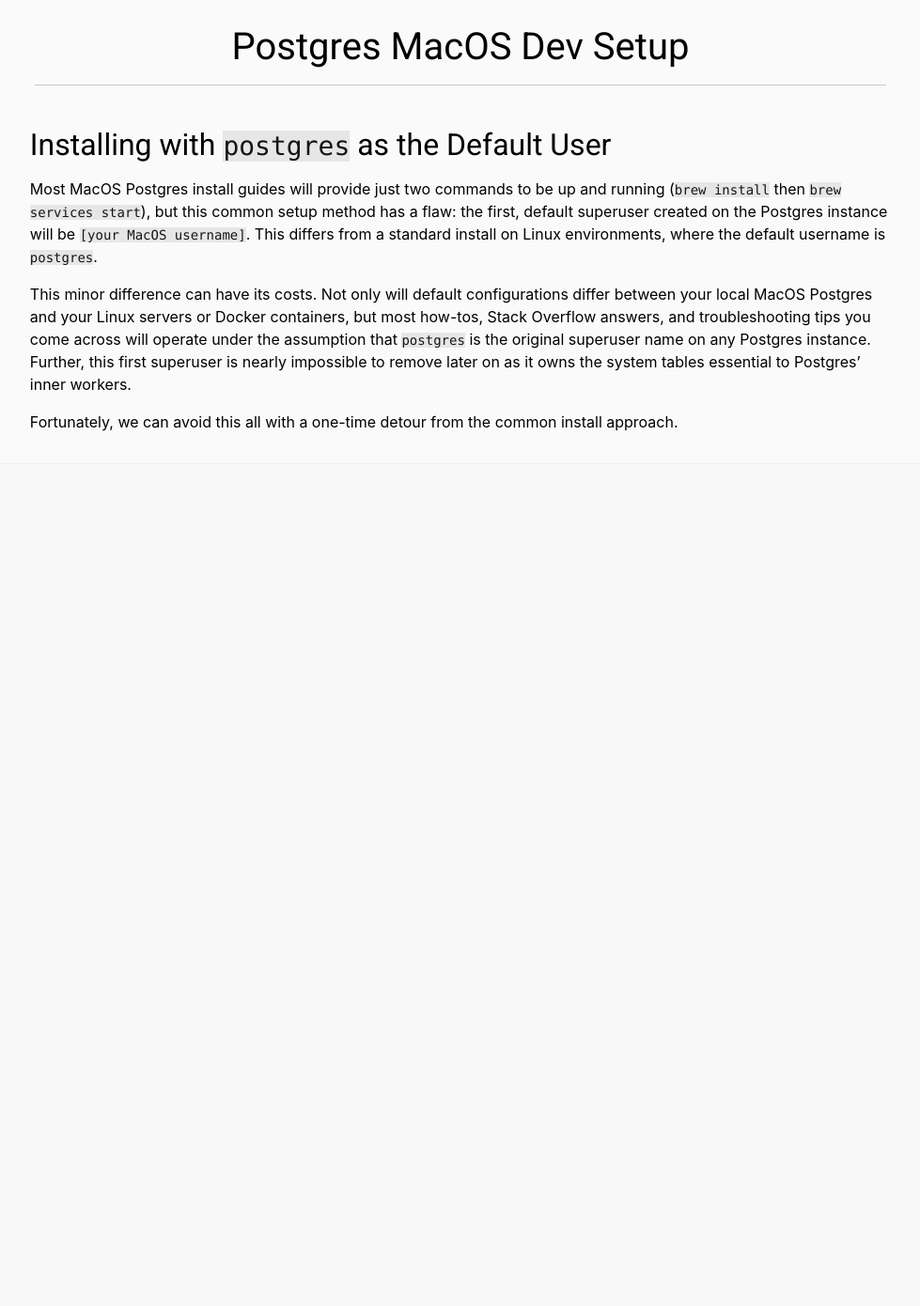
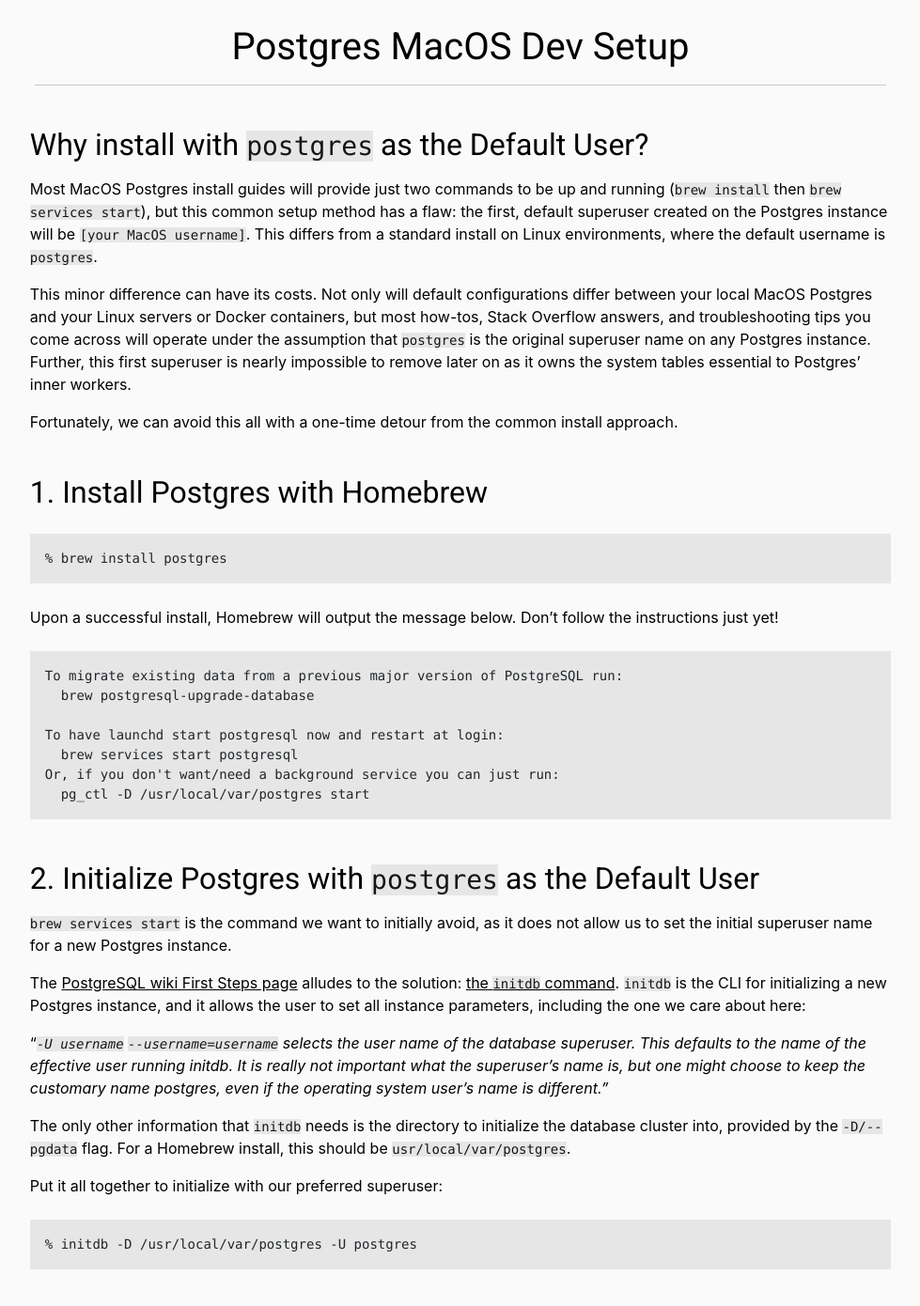
Before and after one commit to francojposa/personal-site, a Jekyll site: the page built from _dev_setup_guides/postgres-setup-macos.md, in a window 1280 px wide and 1400 px high, scrolled down 121 px. Shown: the top 1390 px of the window at 94% size, without its empty margins (150-1129 px from the left). Built offline with Jekyll 4.4.1, drawn with Linux system fonts in a browser that asks for light colours; before the commit the page ends 900 px from its top, so only the background shows below that.

Commit message:
Adding initdb steps for postgres guide

````diff
--- a/_dev_setup_guides/postgres-setup-macos.md
+++ b/_dev_setup_guides/postgres-setup-macos.md
@@ -6,10 +6,46 @@
 order_number: 4
 ---
 
-## Installing with `postgres` as the Default User
+## Why install with `postgres` as the Default User?
 
 Most MacOS Postgres install guides will provide just two commands to be up and running (`brew install` then `brew services start`), but this common setup method has a flaw: the first, default superuser created on the Postgres instance will be `[your MacOS username]`.  This differs from a standard install on Linux environments, where the default username is `postgres`.
 
 This minor difference can have its costs. Not only will default configurations differ between your local MacOS Postgres and your Linux servers or Docker containers, but most how-tos, Stack Overflow answers, and troubleshooting tips you come across will operate under the assumption that `postgres` is the original superuser name on any Postgres instance. Further, this first superuser is nearly impossible to remove later on as it owns the system tables essential to Postgres' inner workers.
 
 Fortunately, we can avoid this all with a one-time detour from the common install approach.
+
+## 1. Install Postgres with Homebrew
+
+```
+% brew install postgres
+```
+
+Upon a successful install, Homebrew will output the message below. Don't follow the instructions just yet!
+
+```
+To migrate existing data from a previous major version of PostgreSQL run:
+  brew postgresql-upgrade-database
+
+To have launchd start postgresql now and restart at login:
+  brew services start postgresql
+Or, if you don't want/need a background service you can just run:
+  pg_ctl -D /usr/local/var/postgres start
+```
+
+## 2.  Initialize Postgres with `postgres` as the Default User
+
+`brew services start` is the command we want to initially avoid, as it does not allow us to set the initial superuser name for a new Postgres instance.
+
+The [PostgreSQL wiki First Steps page](https://wiki.postgresql.org/wiki/First_steps) alludes to the solution: [the `initdb` command](https://www.postgresql.org/docs/9.5/app-initdb.html). `initdb` is the CLI for initializing a new Postgres instance, and it allows the user to set all instance parameters, including the one we care about here:
+
+>"_`-U username`
+>`--username=username` selects the user name of the database superuser. This defaults to the name of the effective user running initdb.
+>It is really not important what the superuser's name is, but one might choose to keep the customary name postgres, even if the operating system user's name is different."_
+
+The only other information that `initdb` needs is the directory to initialize the database cluster into, provided by the `-D/--pgdata` flag. For a Homebrew install, this should be `usr/local/var/postgres`.
+
+Put it all together to initialize with our preferred superuser:
+
+```
+% initdb -D /usr/local/var/postgres -U postgres
+```
````
Also changed, not shown: _dev_setup_guides/initial-dev-setup-macos.md (+1 -1 lines), _dev_setup_guides/python-setup-macos.md (+1 -1 lines).
